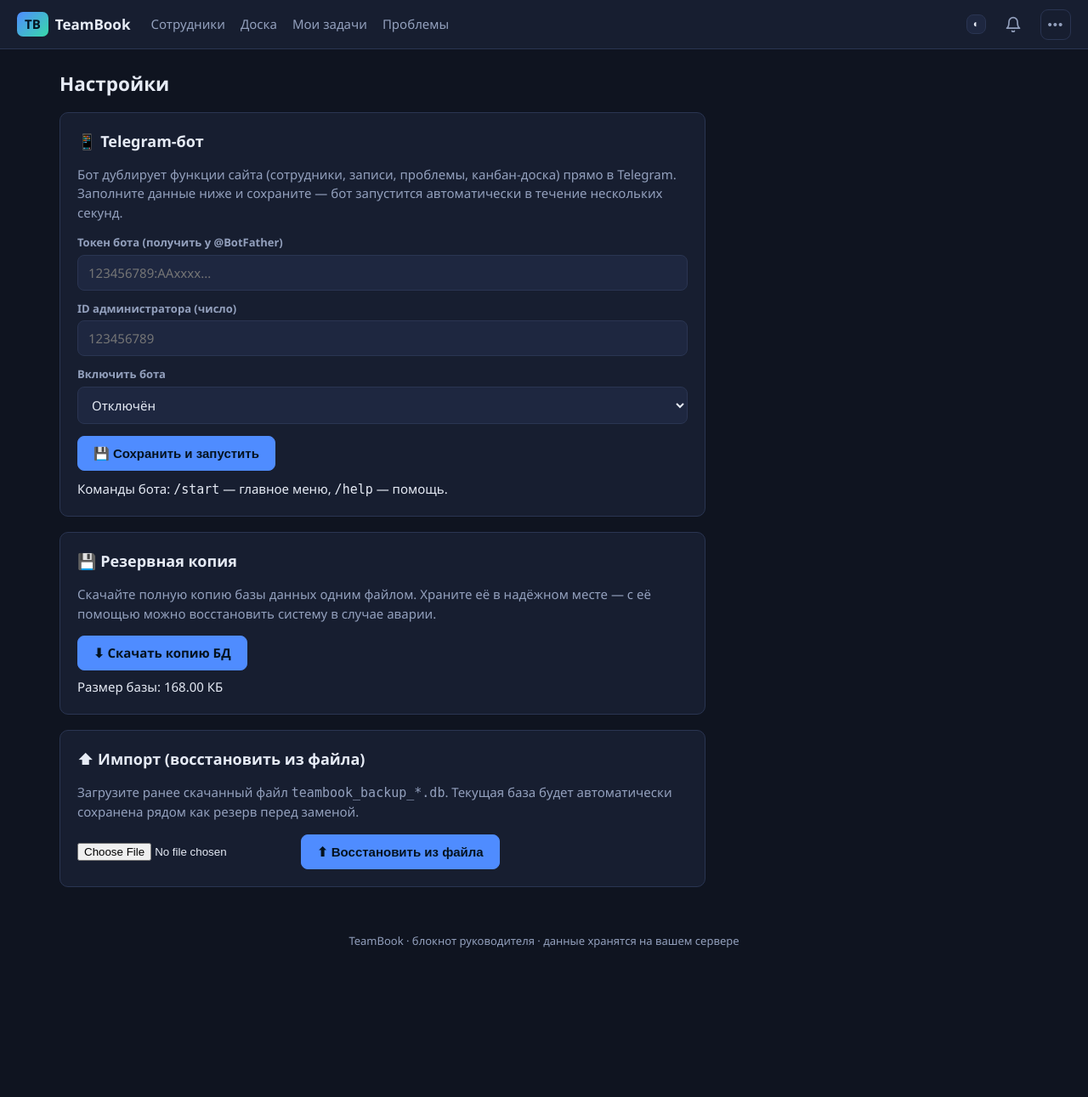
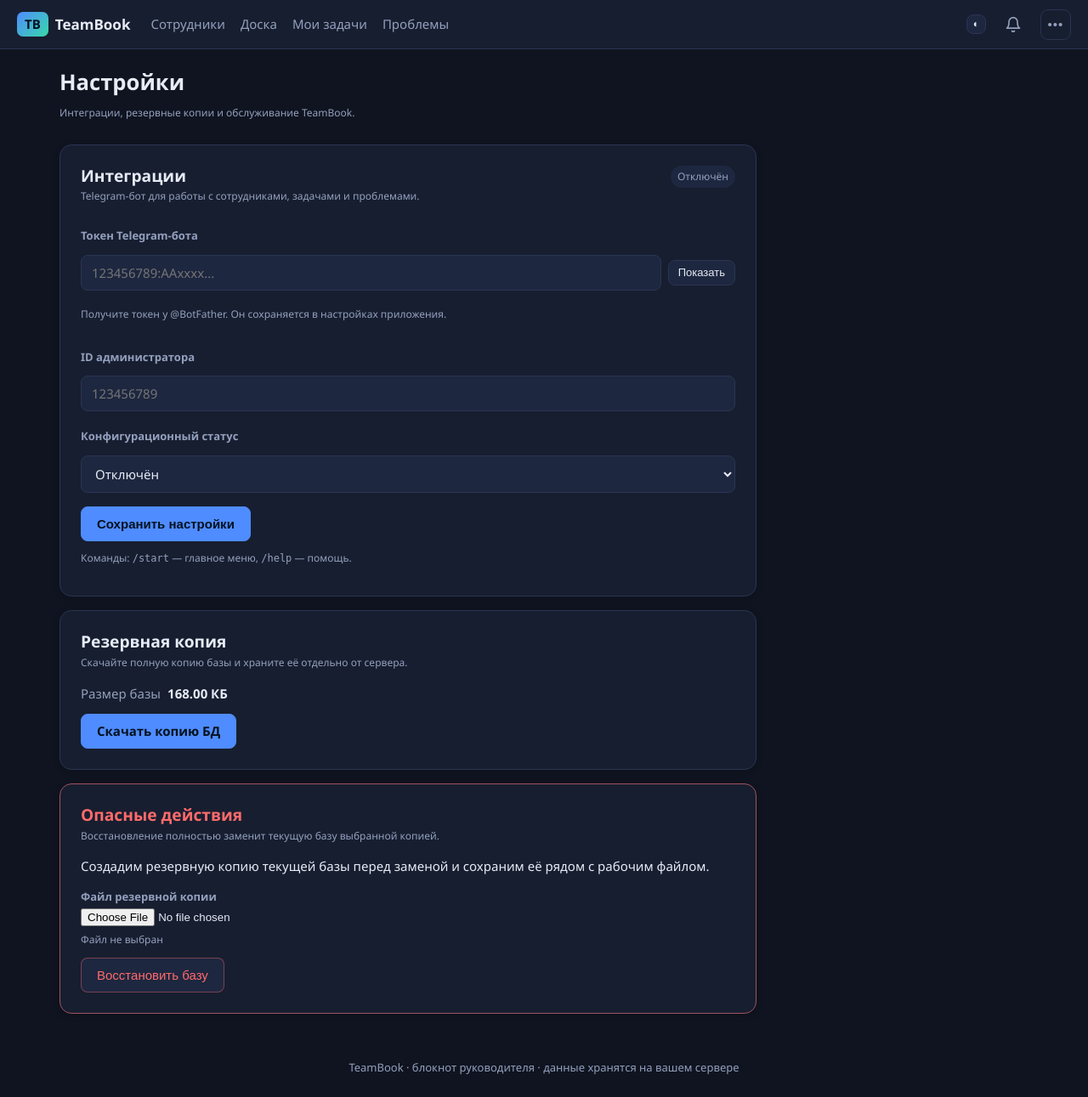
Before and after one commit to shoonia69/teambook, a Flask app: page /settings in a window 1280 px wide. Shown: the whole page at 85% size. Before the commit the page ends 1116 px from the top, so only its background shows below. Run offline with Flask 3, Linux system fonts and the light colour scheme; the visitor is signed in with stand-in values (Sample User, id 1); data that the repository does not hold is empty.

Commit message:
feat: redesign settings experience

```diff
--- a/static/style.css
+++ b/static/style.css
@@ -836,3 +836,24 @@ details.accordion > summary .mktoggle { color: var(--muted); font-size: 15px; }
 .employee-overview-grid { display: grid; grid-template-columns: repeat(2, minmax(0, 1fr)); gap: var(--space-3); }
 .employee-tab-panel[hidden], details.accordion[hidden] { display: none; }
 @media (max-width: 700px) { .employee-summary-head { flex-wrap: wrap; } .employee-summary-actions { width: 100%; } .employee-facts, .employee-overview-grid { grid-template-columns: 1fr; } }
+
+/* ---------- настройки ---------- */
+.settings-page-header { max-width: 820px; }
+.settings-layout { display: grid; gap: var(--space-4); max-width: 820px; }
+.settings-section { background: var(--panel); border: 1px solid var(--border); border-radius: var(--radius-lg); padding: var(--space-5); box-shadow: var(--shadow-sm); }
+.settings-section-head { display: flex; align-items: flex-start; gap: var(--space-3); margin-bottom: var(--space-4); }
+.settings-section-head > div { flex: 1; }
+.settings-section-head .section-title, .settings-section-head .helper-text { margin: 0; }
+.settings-section-head .helper-text { margin-top: 4px; }
+.settings-form { display: grid; gap: var(--space-2); }
+.settings-form input, .settings-form select { width: 100%; }
+.password-field { display: flex; align-items: center; gap: var(--space-2); }
+.password-field input { flex: 1; min-width: 0; }
+.status-chip { padding: 4px 8px; border-radius: 999px; color: var(--muted); background: var(--panel2); font-size: 12px; white-space: nowrap; }
+.status-chip.enabled { color: var(--accent2); }
+.backup-meta { display: flex; gap: var(--space-2); margin-bottom: var(--space-3); }
+.backup-meta span { color: var(--muted); }
+.danger-zone { border-color: color-mix(in srgb, var(--danger) 55%, var(--border)); }
+.danger-zone .section-title { color: var(--danger); }
+.restore-file-row { display: grid; gap: var(--space-2); margin-bottom: var(--space-3); }
+@media (max-width: 560px) { .settings-section { padding: var(--space-4); } .settings-section-head, .password-field { flex-wrap: wrap; } .password-field .btn { width: 100%; min-height: 44px; } }
--- a/templates/settings.html
+++ b/templates/settings.html
@@ -2,65 +2,47 @@
 {% block title %}Настройки · TeamBook{% endblock %}
 {% block content %}
 
-<div class="page-head">
-  <h2>Настройки</h2>
-  <div class="spacer"></div>
+<header class="page-header settings-page-header">
+  <div><h2 class="page-title">Настройки</h2><p class="helper-text">Интеграции, резервные копии и обслуживание TeamBook.</p></div>
+</header>
+
+<div class="settings-layout">
+  <section class="settings-section" data-settings-section="integrations">
+    <div class="settings-section-head"><div><h3 class="section-title">Интеграции</h3><p class="helper-text">Telegram-бот для работы с сотрудниками, задачами и проблемами.</p></div><span class="status-chip {% if tg_enabled %}enabled{% endif %}">{{ 'Включён в настройках' if tg_enabled else 'Отключён' }}</span></div>
+    <form method="post" action="{{ url_for('settings_bot_save') }}" class="settings-form">
+      <label class="form-row-label" for="tg_token">Токен Telegram-бота</label>
+      <div class="password-field"><input type="password" id="tg_token" name="tg_token" value="{{ tg_token }}" placeholder="123456789:AAxxxx..." autocomplete="off" spellcheck="false"><button class="btn small" id="tgTokenToggle" type="button" aria-pressed="false" aria-controls="tg_token">Показать</button></div>
+      <p class="helper-text">Получите токен у @BotFather. Он сохраняется в настройках приложения.</p>
+      <label class="form-row-label" for="tg_admin">ID администратора</label><input type="text" id="tg_admin" name="tg_admin" value="{{ tg_admin }}" placeholder="123456789" inputmode="numeric" autocomplete="off">
+      <label class="form-row-label" for="tg_enabled">Конфигурационный статус</label><select id="tg_enabled" name="tg_enabled"><option value="1" {% if tg_enabled %}selected{% endif %}>Включён в настройках</option><option value="0" {% if not tg_enabled %}selected{% endif %}>Отключён</option></select>
+      <div class="btn-row"><button class="btn primary" type="submit">Сохранить настройки</button></div>
+    </form>
+    <p class="helper-text">Команды: <code>/start</code> — главное меню, <code>/help</code> — помощь.</p>
+  </section>
+
+  <section class="settings-section" data-settings-section="backup">
+    <div class="settings-section-head"><div><h3 class="section-title">Резервная копия</h3><p class="helper-text">Скачайте полную копию базы и храните её отдельно от сервера.</p></div></div>
+    <div class="backup-meta"><span>Размер базы</span><strong>{{ "%.2f"|format(db_size / 1024) }} КБ</strong></div>
+    <div class="btn-row"><a class="btn primary" href="{{ url_for('backup_export') }}">Скачать копию БД</a></div>
+  </section>
+
+  <section class="settings-section danger-zone">
+    <div class="settings-section-head"><div><h3 class="section-title">Опасные действия</h3><p class="helper-text">Восстановление полностью заменит текущую базу выбранной копией.</p></div></div>
+    <p class="body-text">Создадим резервную копию текущей базы перед заменой и сохраним её рядом с рабочим файлом.</p>
+    <form method="post" action="{{ url_for('backup_import') }}" enctype="multipart/form-data" onsubmit="return confirm('Восстановить базу из выбранного файла? Текущие данные будут заменены, а текущая БД сохранится как резерв.')">
+      <label class="form-row-label" for="restoreFile">Файл резервной копии</label>
+      <div class="restore-file-row"><input id="restoreFile" type="file" name="dbfile" accept=".db,.sqlite,.sqlite3" required><span id="restoreFileName" class="helper-text" role="status">Файл не выбран</span></div>
+      <div class="btn-row"><button class="btn danger" type="submit">Восстановить базу</button></div>
+    </form>
+  </section>
 </div>
 
-<div class="card" style="max-width:760px">
-  <div class="panel-title">📱 Telegram-бот</div>
-  <p style="margin-top:0;color:var(--muted)">
-    Бот дублирует функции сайта (сотрудники, записи, проблемы, канбан-доска) прямо в Telegram.
-    Заполните данные ниже и сохраните — бот запустится автоматически в течение нескольких секунд.
-  </p>
-  <form method="post" action="{{ url_for('settings_bot_save') }}">
-    <label class="form-row-label" for="tg_token">Токен бота (получить у @BotFather)</label>
-    <input type="text" id="tg_token" name="tg_token" value="{{ tg_token }}"
-           placeholder="123456789:AAxxxx..." autocomplete="off" spellcheck="false" style="width:100%">
-    <label class="form-row-label" for="tg_admin">ID администратора (число)</label>
-    <input type="text" id="tg_admin" name="tg_admin" value="{{ tg_admin }}"
-           placeholder="123456789" autocomplete="off" spellcheck="false" style="width:100%">
-    <label class="form-row-label" for="tg_enabled">Включить бота</label>
-    <select id="tg_enabled" name="tg_enabled" style="width:100%">
-      <option value="1" {% if tg_enabled %}selected{% endif %}>Включён</option>
-      <option value="0" {% if not tg_enabled %}selected{% endif %}>Отключён</option>
-    </select>
-    <div class="btn-row" style="margin-top:14px">
-      <button class="btn primary" type="submit">💾 Сохранить и запустить</button>
-    </div>
-  </form>
-  <div class="sub" style="margin-top:10px">
-    Команды бота: <code>/start</code> — главное меню, <code>/help</code> — помощь.
-  </div>
-</div>
-
-<div class="card" style="max-width:760px">
-  <div class="panel-title">💾 Резервная копия</div>
-  <p style="margin-top:0;color:var(--muted)">
-    Скачайте полную копию базы данных одним файлом. Храните её в надёжном месте
-    — с её помощью можно восстановить систему в случае аварии.
-  </p>
-  <div class="btn-row">
-    <a class="btn primary" href="{{ url_for('backup_export') }}">⬇ Скачать копию БД</a>
-  </div>
-  <div class="sub" style="margin-top:8px">
-    Размер базы: {{ "%.2f"|format(db_size / 1024) }} КБ
-  </div>
-</div>
-
-<div class="card" style="max-width:760px">
-  <div class="panel-title">⬆ Импорт (восстановить из файла)</div>
-  <p style="margin-top:0;color:var(--muted)">
-    Загрузите ранее скачанный файл <code>teambook_backup_*.db</code>. Текущая
-    база будет автоматически сохранена рядом как резерв перед заменой.
-  </p>
-  <form method="post" action="{{ url_for('backup_import') }}" enctype="multipart/form-data"
-        onsubmit="return confirm('Восстановить базу из выбранного файла? Текущие данные будут заменены (текущая БД сохранится рядом как резерв).')">
-    <div class="filter-row">
-      <input type="file" name="dbfile" accept=".db,.sqlite,.sqlite3" required style="max-width:420px">
-      <button class="btn primary" type="submit">⬆ Восстановить из файла</button>
-    </div>
-  </form>
-</div>
-
+<script>
+(function () {
+  var token = document.getElementById('tg_token'); var button = document.getElementById('tgTokenToggle');
+  button.addEventListener('click', function () { var reveal = token.type === 'password'; token.type = reveal ? 'text' : 'password'; button.setAttribute('aria-pressed', reveal ? 'true' : 'false'); button.textContent = reveal ? 'Скрыть' : 'Показать'; token.focus(); });
+  var file = document.getElementById('restoreFile'); var fileName = document.getElementById('restoreFileName');
+  file.addEventListener('change', function () { fileName.textContent = file.files.length ? file.files[0].name : 'Файл не выбран'; });
+})();
+</script>
 {% endblock %}
```
Also changed, not shown: tests/test_settings_redesign.py (added, +22 -0 lines).
